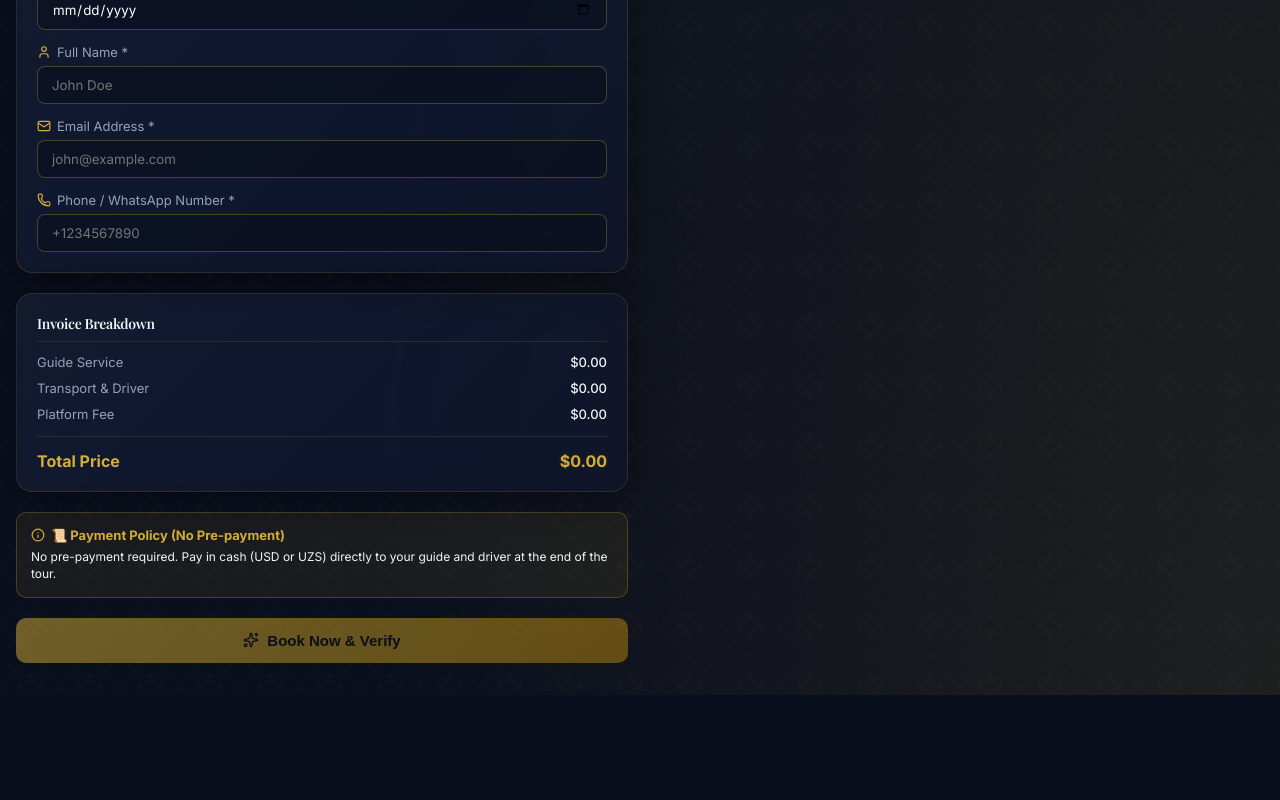
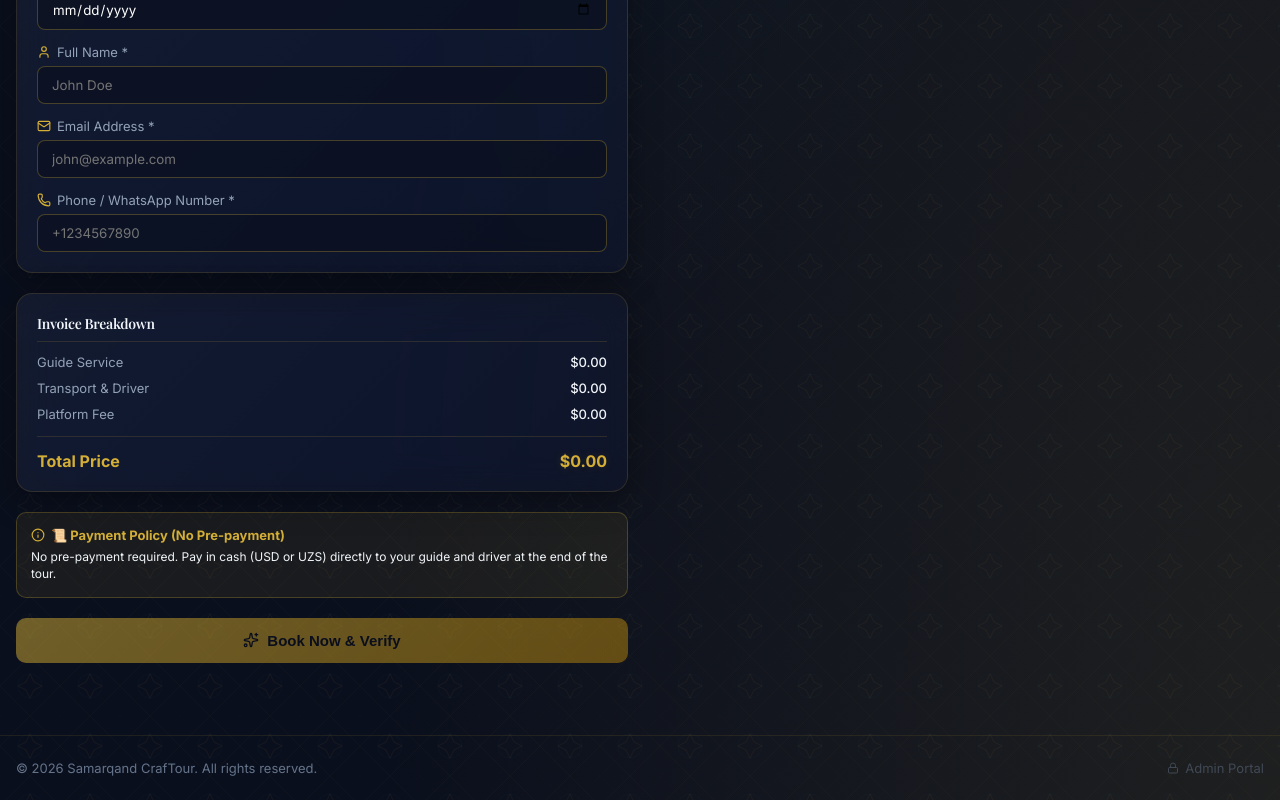
Before and after one commit to mikemukhriddin-hub/uzbek-trip-, a Next.js app: page / in a window 1280 px wide. Shown: the part 2404-3204 px from the top of the page. Before the commit the page ends 3099 px from the top, so only its background shows below. Built offline with nearby package versions, Linux system fonts and the light colour scheme; no server answers; the database is empty.

Commit message:
feat: add subtle admin portal footer link

```diff
--- a/app/page.js
+++ b/app/page.js
@@ -2,7 +2,7 @@
 
 import React, { useState, useEffect } from 'react';
 import dynamic from 'next/dynamic';
-import { Compass, Sparkles, MapPin, CheckCircle, XCircle, Languages, AlertCircle } from 'lucide-react';
+import { Compass, Sparkles, MapPin, CheckCircle, XCircle, Languages, AlertCircle, Lock } from 'lucide-react';
 
 // Dynamically import the Map component with no SSR to bypass Leaflet window errors
 const Map = dynamic(() => import('@/components/Map'), {
@@ -686,6 +686,41 @@ export default function Home() {
         error={verificationError}
         language={language}
       />
+
+      <footer style={{
+        marginTop: 'auto',
+        padding: '24px 16px',
+        borderTop: '1px solid rgba(212, 175, 55, 0.1)',
+        display: 'flex',
+        justifyContent: 'space-between',
+        alignItems: 'center',
+        maxWidth: '1280px',
+        width: '100%',
+        margin: '40px auto 0 auto',
+        fontSize: '13px',
+        color: '#64748b'
+      }}>
+        <div>
+          © {new Date().getFullYear()} Samarqand CrafTour. {language === 'RU' ? 'Все права защищены.' : 'All rights reserved.'}
+        </div>
+        <a
+          href="/admin"
+          style={{
+            display: 'flex',
+            alignItems: 'center',
+            gap: '6px',
+            color: '#64748b',
+            textDecoration: 'none',
+            opacity: 0.5,
+            transition: 'opacity 0.2s, color 0.2s',
+          }}
+          onMouseEnter={(e) => { e.currentTarget.style.opacity = 1; e.currentTarget.style.color = '#d4af37'; }}
+          onMouseLeave={(e) => { e.currentTarget.style.opacity = 0.5; e.currentTarget.style.color = '#64748b'; }}
+        >
+          <Lock size={12} />
+          <span>{language === 'RU' ? 'Панель администратора' : 'Admin Portal'}</span>
+        </a>
+      </footer>
     </main>
   );
 }
```
